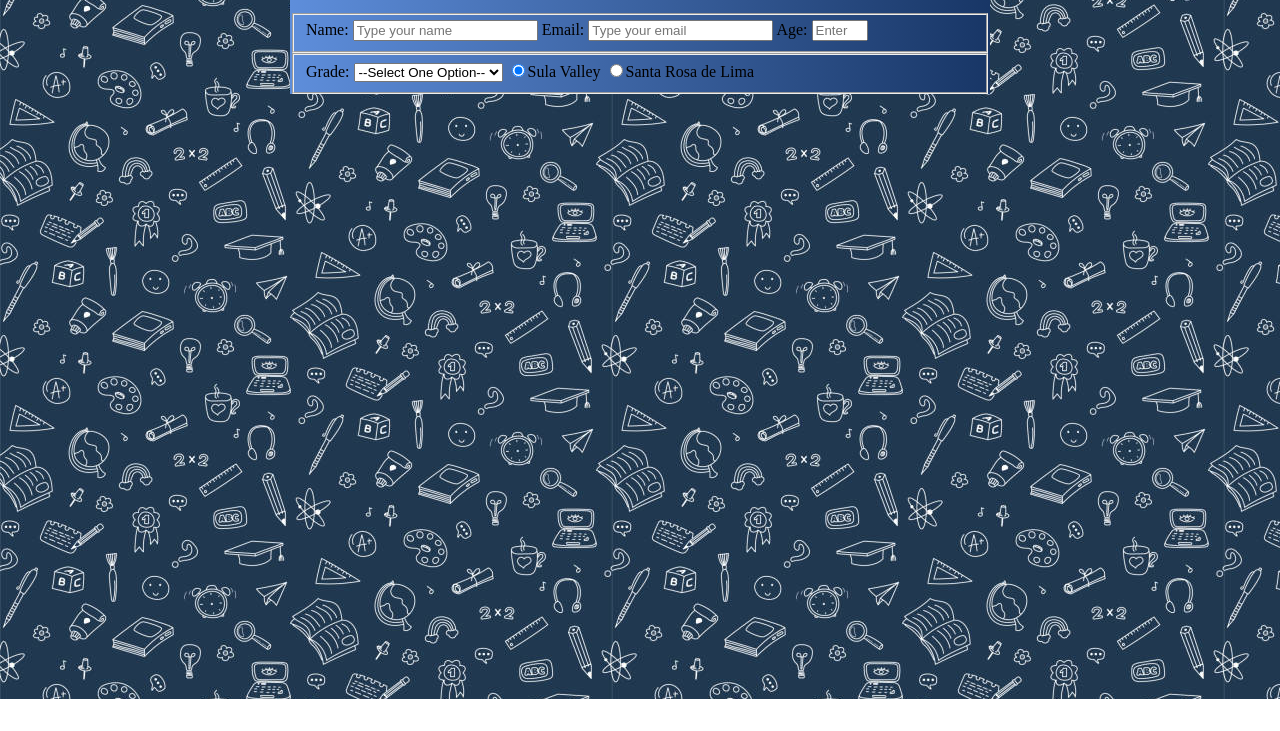
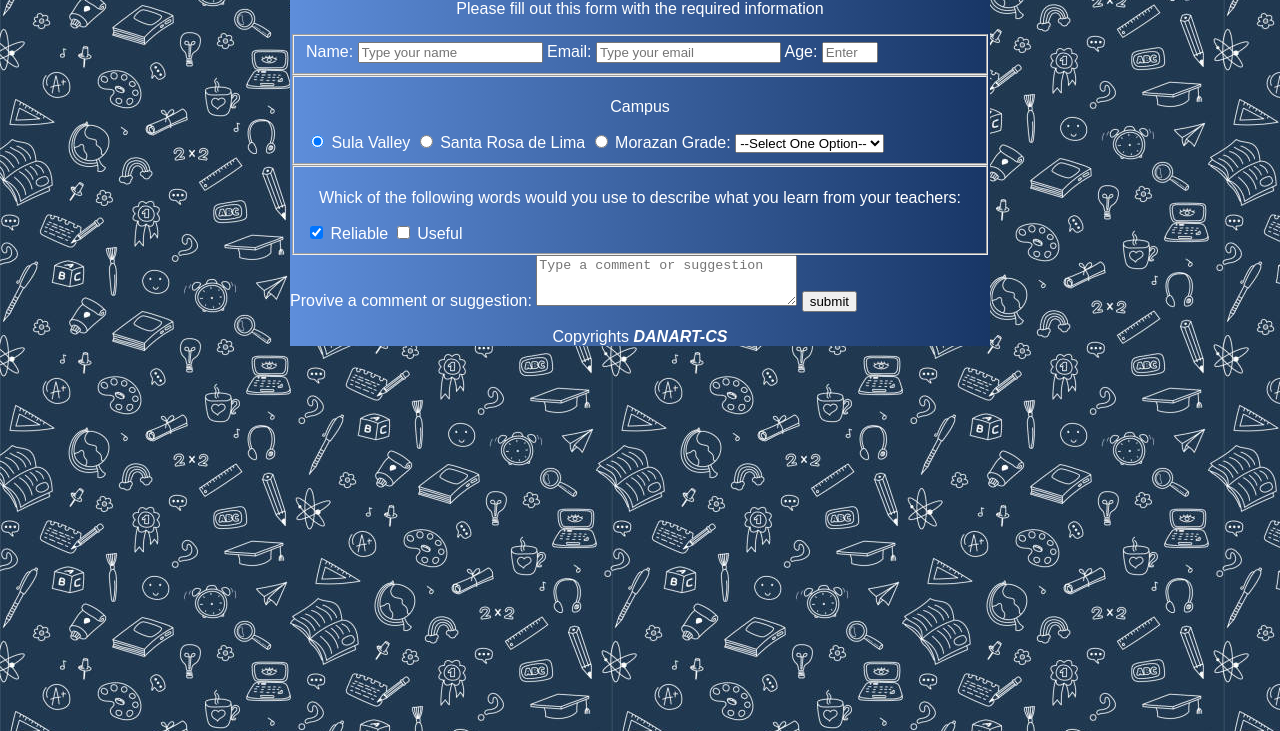
Before and after one commit to renejm10/BasicForm, a plain HTML site: page index.html in a window 1280 px wide. Shown: the part 101-832 px from the top of the page. Before the commit the page ends 800 px from the top, so only its background shows below. Drawn offline with Linux system fonts and the light colour scheme.

Commit message:
structure of html was completed

```diff
--- a/index.html
+++ b/index.html
@@ -21,12 +21,36 @@
 
                 <form id="survey-form">
                     <fieldset>
-                        <label id="name-label" for="name">Name: <input id="name" type="text" placeholder="Type your name" required/></label>
-                        <label id="email-label" for="email">Email: <input id="email" type="email" placeholder="Type your email" required/></label>
-                        <label id="number-label" for="number">Age: <input id="number" type="number" min="5" max="19" pattern="[0-5]" placeholder="Enter age"/></label>
+                        <label id="name-label" for="name">
+                            Name:
+                            <input id="name" type="text" placeholder="Type your name" required/>
+                        </label>
+                        <label id="email-label" for="email">
+                            Email:
+                            <input id="email" type="email" placeholder="Type your email" required/>
+                        </label>
+                        <label id="number-label" for="number">
+                            Age:
+                            <input id="number" type="number" min="5" max="19" pattern="[0-5]" placeholder="Enter age"/>
+                        </label>
                     </fieldset>
                     <fieldset>
-                        <lable id="grade-label" for="dropdown">Grade: <select id="dropdown">
+                        <p id="campus">Campus</p>
+                        <label id="sv-label" for="svcampus">
+                            <input id="svcampus" name="campus" type="radio" value="svcampus" checked/>
+                            Sula Valley
+                        </label>
+                        <label id="srl-label" for="srlcampus">
+                            <input id="srlcampus" name="campus" type="radio" value="srlcampus"/>
+                            Santa Rosa de Lima
+                        </label>
+                        <label id="mo-campus" for="mocampus">
+                            <input id="mocampus" name="campus" type="radio" value="mocampus"/>
+                            Morazan
+                        </label>
+                        <lable id="grade-label" for="dropdown">
+                            Grade:
+                            <select id="dropdown">
                                 <option value="">--Select One Option--</option>
                                 <option value="1">7th Grade</option>
                                 <option value="2">8th Grade</option>
@@ -34,18 +58,32 @@
                                 <option value="4">10th Grade</option>
                                 <option value="5">11th Grade</option>
                                 <option value="6">12th Grade</option>
-                        </select></lable>
-                        <label id="sv-label" for="svcampus"><input id="svcampus" name="campus" type="radio" checked/>Sula Valley</label>
-                        <label id="srl-label" for="srlcampus"><input id="srlcampus" name="campus" type="radio"/>Santa Rosa de Lima</label>
-
+                            </select>
+                        </lable>
                     </fieldset>
+                    <fieldset>
+                        <p id="rate">Whick of the following words would you use to describe what you learn from your teachers: </p>
+                        <label id="reliable-label" for="reliable">
+                            <input id="reliable" name="evaluate" type="checkbox" value="reliable" checked/>
+                            Reliable
+                        </label>
+                        <label id="useful-label" for="useful">
+                            <input id="useful" name="evaluate" type="checkbox" value="useful"/>
+                            Useful
+                        </label>
+                    </fieldset>
+                    <label id="comment-label" for="comment">
+                        Provive a comment or suggestion:
+                        <textarea id="comment" name="comment" rows="3" cols="30" placeholder="Type a comment or suggestion"></textarea>
+                    </label>
+                    <input id="submit" type="submit" value="submit"/>
 
                 </form>
 
             </main>
 
             <footer>
-
+                    <p id="copyright">Copyrights <strong><em>DANART-CS</em></strong></p>
             </footer>
 
         </div>
--- a/style.css
+++ b/style.css
@@ -1,5 +1,16 @@
 body{
     background: url(./img/education.jpg);
+    width: 100%;
+    height: 100vh;
+    margin: 0;
+    color: white;
+    font-family: Arial, Helvetica, sans-serif;
+    font-size: 16px;
+
+}
+h1, p {
+    margin: 1em auto;
+    text-align: center;
 }
 
 .main{
```
Lines whose indentation alone changed are shown as unchanged.
